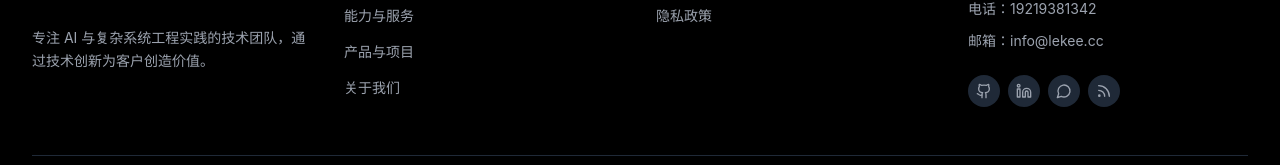
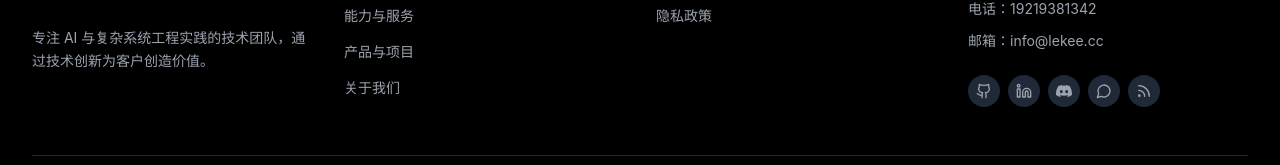
Before and after one commit to lekeopen/lekee-official-site, a React (Vite) app: page / in a window 1280 px wide. Shown: the part 3031-3196 px from the top of the page. Built offline with nearby package versions, Linux system fonts and the light colour scheme.

Commit message:
feat: add discord link and optimize wechat qrcode in footer

```diff
--- a/src/components/layout/Footer.tsx
+++ b/src/components/layout/Footer.tsx
@@ -1,6 +1,12 @@
 import React from 'react';
 import { Link } from 'react-router-dom';
 import { Github, Linkedin, Rss, MessageCircle } from 'lucide-react';
+
+const DiscordIcon = ({ size = 16 }: { size?: number }) => (
+  <svg width={size} height={size} viewBox="0 0 24 24" fill="currentColor" xmlns="http://www.w3.org/2000/svg">
+    <path d="M20.317 4.3698a19.7913 19.7913 0 00-4.8851-1.5152.0741.0741 0 00-.0785.0371c-.211.3753-.4447.8648-.6083 1.2495-1.8447-.2762-3.68-.2762-5.4868 0-.1636-.3933-.4058-.8742-.6177-1.2495a.077.077 0 00-.0785-.037 19.7363 19.7363 0 00-4.8852 1.515.0699.0699 0 00-.0321.0277C.5334 9.0458-.319 13.5799.0992 18.0578a.0824.0824 0 00.0312.0561c2.0528 1.5076 4.0413 2.4228 5.9929 3.0294a.0777.0777 0 00.0842-.0276c.4616-.6304.8731-1.2952 1.226-1.9942a.076.076 0 00-.0416-.1057c-.6528-.2476-1.2743-.5495-1.8722-.8923a.077.077 0 01-.0076-.1277c.1258-.0943.2517-.1923.3718-.2914a.0743.0743 0 01.0776-.0105c3.9278 1.7933 8.18 1.7933 12.0614 0a.0739.0739 0 01.0785.0095c.1202.099.246.1981.3728.2924a.077.077 0 01-.0066.1276 12.2986 12.2986 0 01-1.873.8914.0766.0766 0 00-.0407.1067c.3604.699.7719 1.3628 1.225 1.9932a.076.076 0 00.0842.0286c1.961-.6067 3.9495-1.5219 6.0023-3.0294a.077.077 0 00.0321-.0544c.5007-5.177-.8382-9.6739-3.5485-13.6604a.061.061 0 00-.0312-.0286zM8.02 15.3312c-1.1825 0-2.1569-1.0857-2.1569-2.419 0-1.3332.9555-2.4189 2.157-2.4189 1.2108 0 2.1757 1.0956 2.1568 2.419 0 1.3332-.946 2.419-2.1569 2.419zm7.9748 0c-1.1825 0-2.1569-1.0857-2.1569-2.419 0-1.3332.9554-2.4189 2.1569-2.4189 1.2108 0 2.1757 1.0956 2.1568 2.419 0 1.3332-.946 2.419-2.1569 2.419z"/>
+  </svg>
+);
 
 const Footer: React.FC = () => {
   return (
@@ -65,17 +71,26 @@ const Footer: React.FC = () => {
                 <Linkedin size={16} />
               </a>
 
+              {/* Discord */}
+              <a href="https://discord.gg/s5dg3QYq7C" target="_blank" rel="noopener noreferrer"
+                 className="w-8 h-8 rounded-full bg-gray-800 flex items-center justify-center text-gray-400 hover:text-white hover:bg-[#5865F2] transition-all duration-200"
+                 aria-label="Discord">
+                <DiscordIcon size={16} />
+              </a>
+
               {/* WeChat */}
               <div className="relative group">
                 <button className="w-8 h-8 rounded-full bg-gray-800 flex items-center justify-center text-gray-400 hover:text-white hover:bg-[#07c160] transition-all duration-200 focus:outline-none"
                         aria-label="WeChat">
                   <MessageCircle size={16} />
                 </button>
-                <div className="absolute bottom-full right-0 mb-2 hidden group-hover:block z-50 w-32">
-                  <div className="bg-white p-2 rounded-lg shadow-xl relative">
-                    <img src="/images/qrcode.jpg" alt="公众号" className="w-full h-auto object-contain" />
-                    <p className="text-center text-[10px] text-gray-800 mt-1">关注公众号</p>
-                    <div className="w-2 h-2 bg-white transform rotate-45 absolute -bottom-1 right-3"></div>
+                <div className="absolute bottom-full right-0 mb-0 hidden group-hover:block z-50 w-40">
+                  <div className="bg-white p-[0] rounded-lg shadow-xl relative">
+                    <img src="/images/qrcode.jpg" alt="公众号" className="w-full h-auto object-contain rounded-md block" />
+                    <p className="text-center text-[12px] text-gray-500 py-1">
+                      扫码关注 <span className="text-[#8213f1] font-bold">乐可开源</span> 公众号
+                    </p>
+                    <div className="w-2 h-2 bg-white transform rotate-45 absolute -bottom-1 right-3 border-r border-b border-gray-100"></div>
                   </div>
                 </div>
               </div>
```
